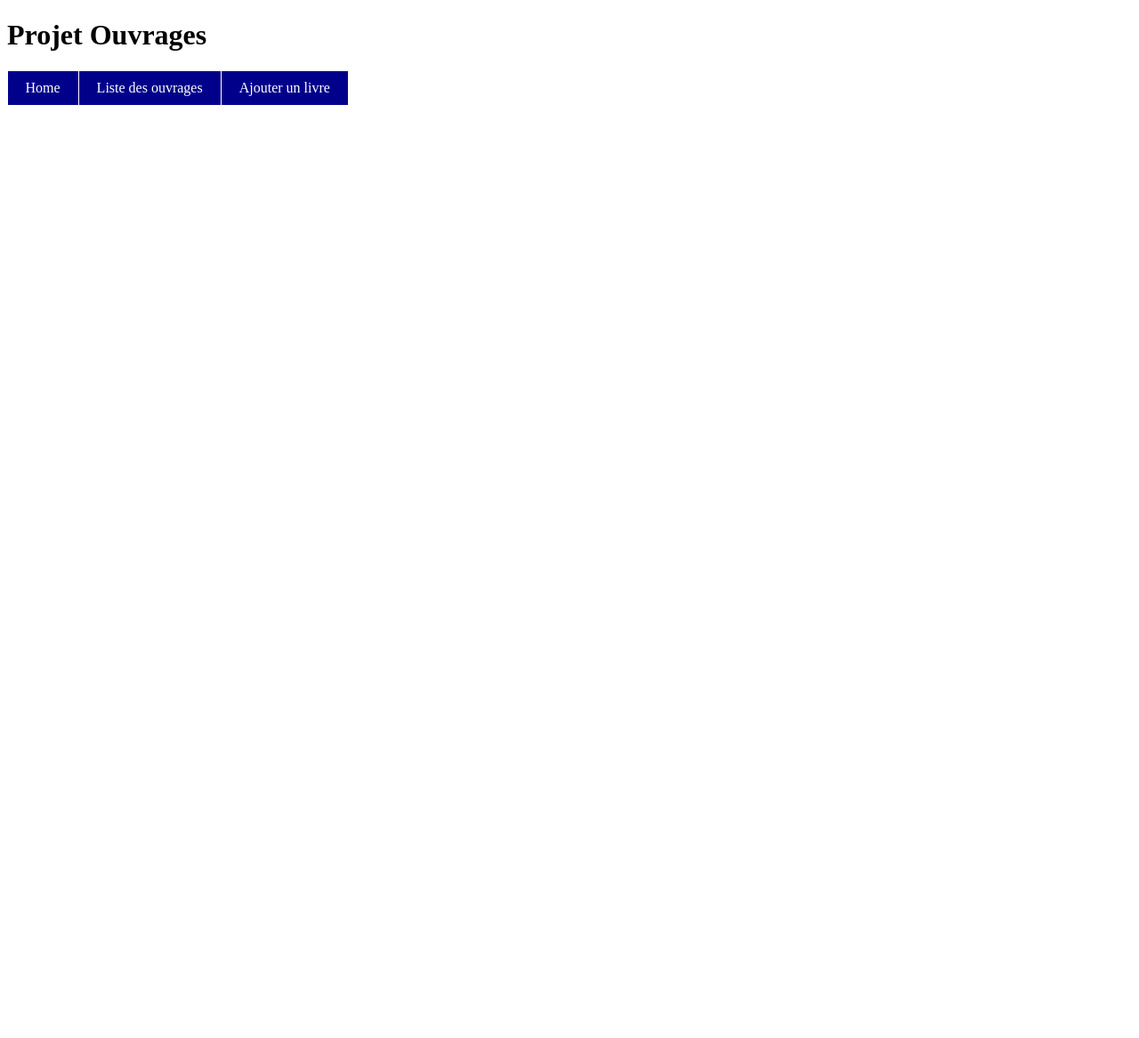
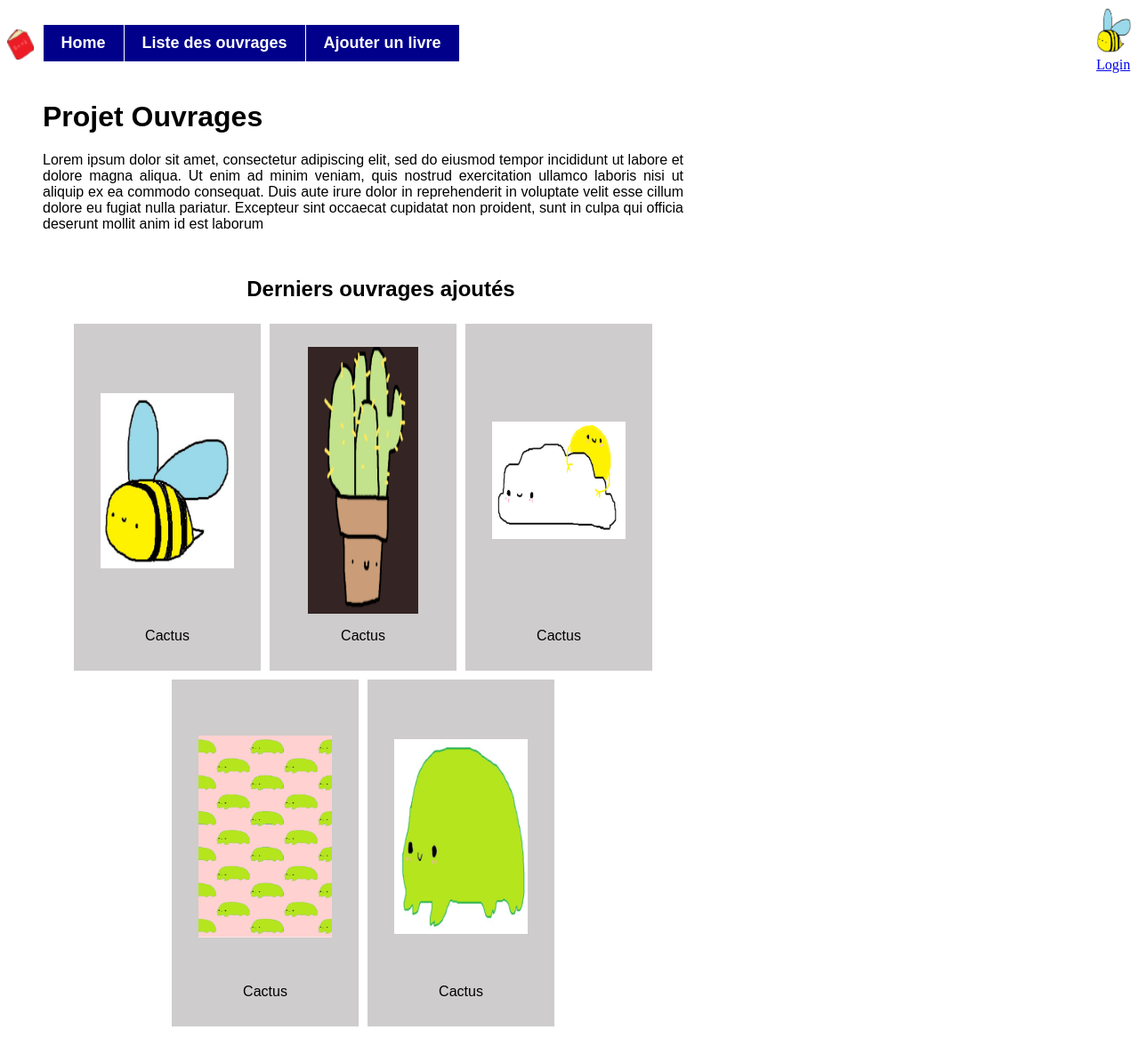
Before and after one commit to J0bot/P_40_livres_html_css_php, a PHP site: page / in a window 1280 px wide. Shown: the whole page at 89% size. Before the commit the page ends 118 px from the top, so only its background shows below. Run offline with PHP 8.4, Linux system fonts and the light colour scheme.

Commit message:
implémentation d'une variété de choses

```diff
--- a/everything.css
+++ b/everything.css
@@ -1,3 +1,50 @@
+h1{
+    font-family: Arial, Helvetica, sans-serif;
+}
+
+h2 {
+    font-family: Arial, Helvetica, sans-serif;
+}
+
+p{
+    font-family: Arial, Helvetica, sans-serif;
+}
+
+/*HEADER STUFF*/
+
+
+.headerLoginAndNav{
+display: flex;
+flex-direction: row;
+align-items: stretch;
+
+}
+
+.headerLogin{
+    flex-grow: none;
+}
+
+.headerLogin ul{
+    list-style-type: none;
+    margin: 0;
+    padding: 0;
+}
+
+.headerLogin img{
+    width: 40px;
+    height: auto;
+}
+
+.headerNav{
+    padding-top: 20px;
+    padding-bottom: 20px;
+
+    font-family: Arial, Helvetica, sans-serif;
+    font-size: large;
+    font-weight: bold;
+    flex-grow: 1;
+}
+
 .headerNav ul{
     list-style-type: none;
     margin: 0;
@@ -28,3 +75,81 @@
 .headerNav li a:hover {
     background-color: blue;
 }
+
+.headerNav img{
+    margin-right: 10px;
+    margin-top: 5px;
+    width: 30px;
+    height: auto;
+}
+
+.headerTitle h1{
+    margin-left: 40px;
+
+}
+
+/*HOME CONTENT STUFF*/
+
+.homeContentText {
+    max-width: 800px;
+    text-align: justify;
+}
+
+.homeContentText p{
+    margin-right: 40px;
+    margin-left: 40px;
+}
+
+.homeContentLastOuvrages {
+    margin-top: 50px;
+    max-width: 800px;
+
+}
+
+.homeContentLastOuvragesTitle h2{
+    margin-left: 40px;
+    text-align: center;
+}
+
+.homeContentLastOuvragesContainer{
+    display: flex;
+    flex-wrap: wrap;
+    justify-content: center;
+
+    margin-left: 40px;
+    margin-right: 40px;
+
+}
+
+.lastOuvrageBox{
+    background-color: rgb(206, 204, 204);
+    display: flex;
+    flex-direction: column;
+    padding: 20px;
+    margin-left: 5px;
+    margin-right: 5px;
+    margin-top: 5px;
+    margin-bottom: 5px;
+    align-items: stretch;
+    height: 350px;
+    width: 170px;
+}
+
+.lastOuvrageBox p{
+    text-align: center;
+    flex-grow: none;
+    margin-top: 10px;
+    margin-bottom: 10px;
+}
+
+.lastOuvrageBoxImg{
+    flex-grow: 1;
+    display: flex;
+}
+
+.lastOuvrageBox img{
+    height: auto;
+    max-width: 150px;
+    max-height: 300px;
+    margin: auto;
+}
--- a/header.php
+++ b/header.php
@@ -1,13 +1,24 @@
 <header>
+    <div class="headerLoginAndNav">
+
+        <nav class = "headerNav">
+            <ul>
+                <li><img src="img/book.png" alt="Livre que elisa a fait"></li>
+                <li><a href="#">Home</a></li>
+                <li><a href="#">Liste des ouvrages</a></li>
+                <li><a href="#">Ajouter un livre</a></li>
+            </ul>
+        </nav>
+        <div class = "headerLogin">
+            <ul>
+                <li><img src="img/bee.png" alt="icone de profil"></li>
+                <li><a href="#">Login</a></li>
+            </ul>
+        </div>
+
+    </div>
+
     <div class ="headerTitle">
         <h1>Projet Ouvrages</h1>
     </div>
-    <nav class = "headerNav">
-        <ul>
-            <li><img src="" alt=""></li>
-            <li><a href="#">Home</a></li>
-            <li><a href="#">Liste des ouvrages</a></li>
-            <li><a href="#">Ajouter un livre</a></li>
-        </ul>
-    </nav>
 </header>
--- /dev/null
+++ b/homeContent.php
@@ -0,0 +1,63 @@
+<?php
+// Auteur : José Carlos Gasser
+// Date : 04.10.2021
+// Descritption : Page de sommaire final
+?>
+
+<div>
+    <div class="homeContentText">
+        <p>
+            Lorem ipsum dolor sit amet, consectetur adipiscing elit,
+            sed do eiusmod tempor incididunt ut labore et dolore magna
+            aliqua. Ut enim ad minim veniam, quis nostrud exercitation
+            ullamco laboris nisi ut aliquip ex ea commodo consequat.
+            Duis aute irure dolor in reprehenderit in voluptate velit esse
+            cillum dolore eu fugiat nulla pariatur. Excepteur sint occaecat
+            cupidatat non proident, sunt in culpa qui officia deserunt mollit
+            anim id est laborum
+        </p>
+    </div>
+    <div class="homeContentLastOuvrages">
+        <div class="homeContentLastOuvragesTitle">
+            <h2>Derniers ouvrages ajoutés</h2>
+        </div>
+        <div class="homeContentLastOuvragesContainer">
+            <div class="lastOuvrageBox">
+                <div class="lastOuvrageBoxImg">
+                    <img src="img/bee.png" alt="bee">
+                </div>
+                <p>Cactus</p>
+            </div>
+
+            <div class="lastOuvrageBox">
+                <div class="lastOuvrageBoxImg">
+                    <img src="img/cactus.png" alt="cactus">
+                </div>
+                <p>Cactus</p>
+            </div>
+
+            <div class="lastOuvrageBox">
+                <div class="lastOuvrageBoxImg">
+                    <img src="img/nuage.png" alt="nuage">
+                </div>
+                <p>Cactus</p>
+            </div>
+
+            <div class="lastOuvrageBox">
+                <div class="lastOuvrageBoxImg">
+                <img src="img/pietro.png" alt="pietro">
+                </div>
+                <p>Cactus</p>
+            </div>
+
+            <div class="lastOuvrageBox">
+                <div class="lastOuvrageBoxImg">
+                <img src="img/pietro_grand.png" alt="pietro_grand">
+                </div>
+                <p>Cactus</p>
+            </div>
+
+
+        </div>
+    </div>
+</div>
--- a/index.php
+++ b/index.php
@@ -5,7 +5,9 @@
 
 include("head.php");
 
-include("header.php")
+include("header.php");
+
+include("homeContent.php");
 ?>
 
 </body>
```
Also changed, not shown: img/bee.png (added), img/book.png (added), img/cactus.png (added), img/nuage.png (added), img/pietro.png (added), img/pietro_grand.png (added).
